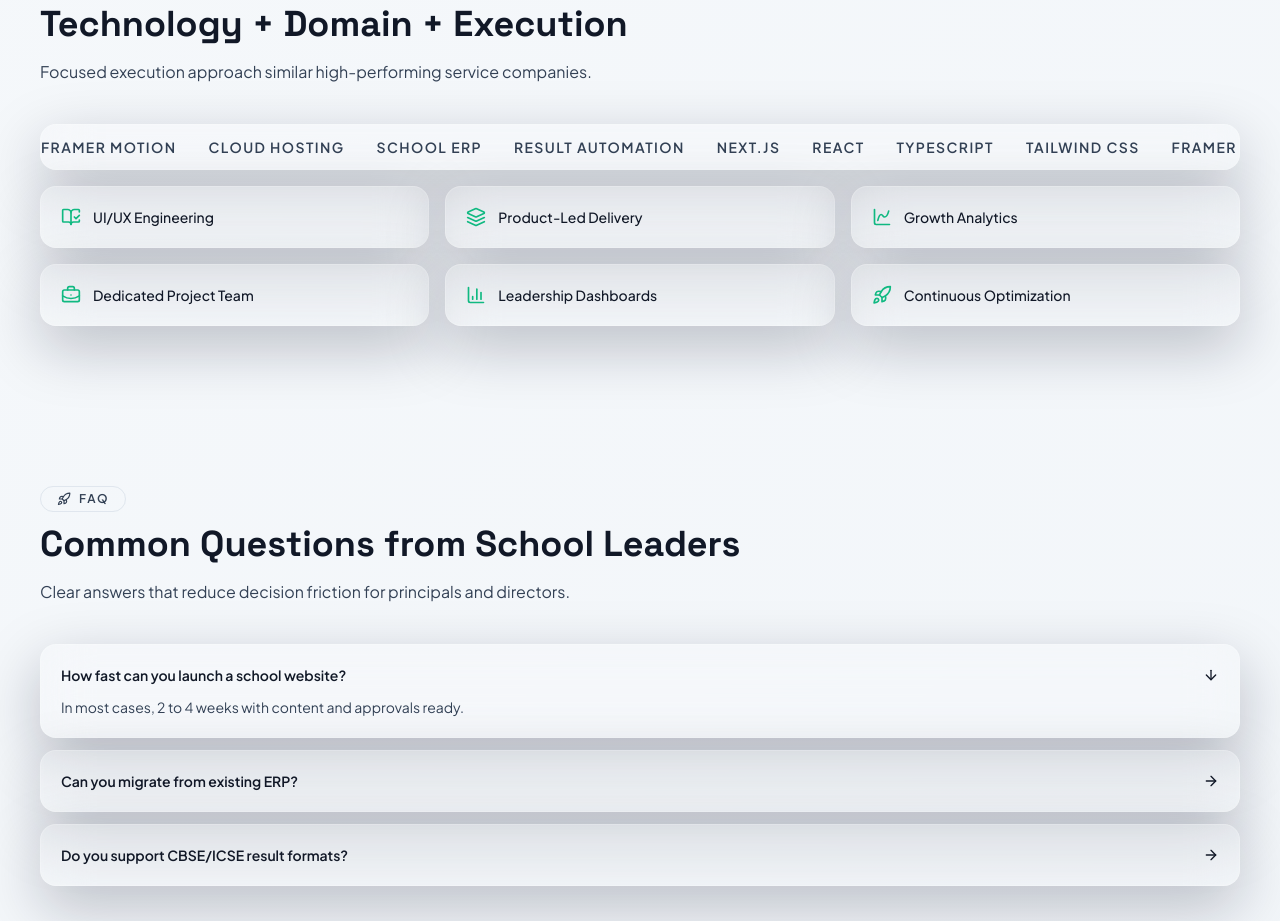
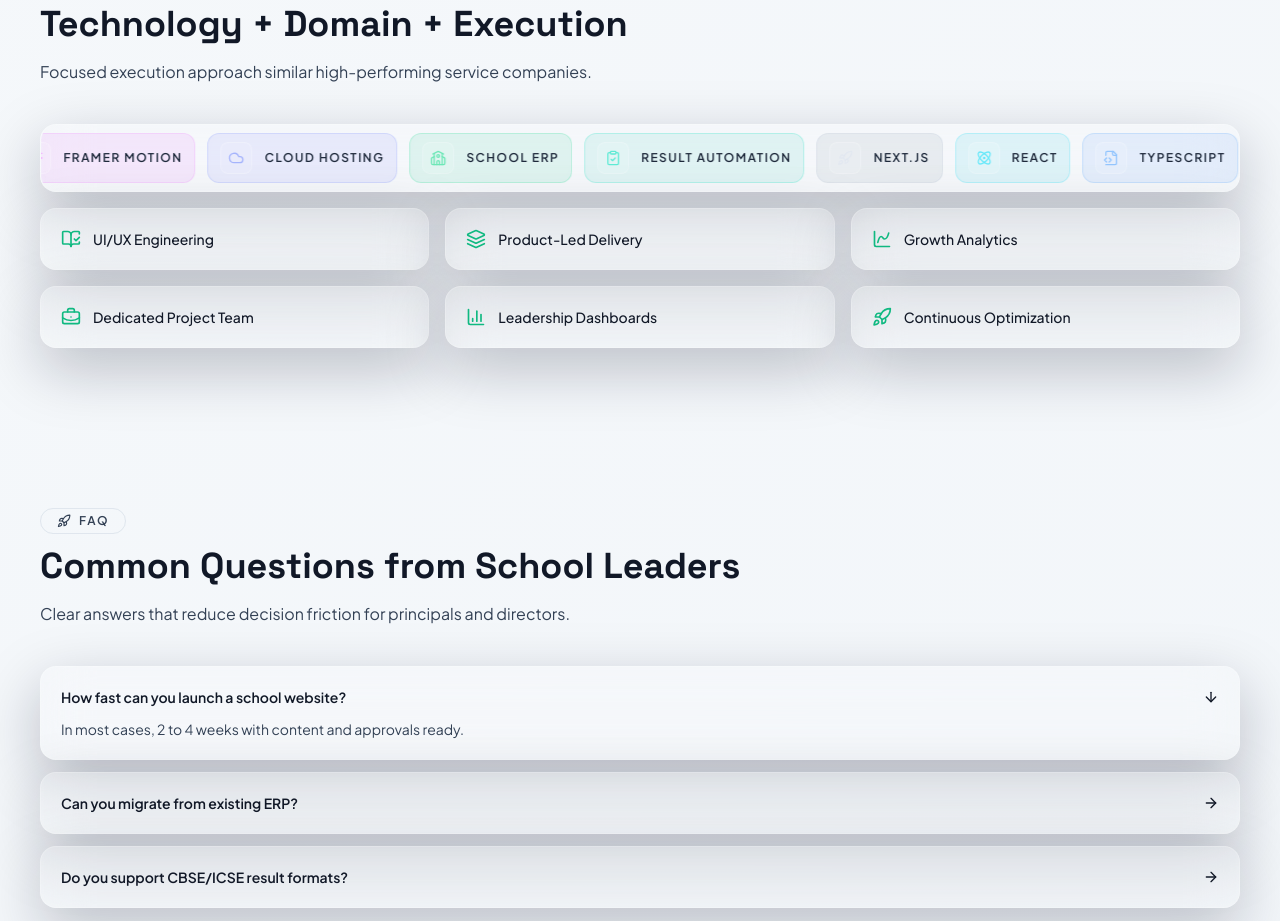
Before and after one commit to vishalgupta9792/Nova-Tech-Solutions, a Next.js app: page / in a window 1280 px wide. Shown: the part 3500-4421 px from the top of the page. Built offline with nearby package versions, Linux system fonts and the light colour scheme.

Commit message:
Upgrade technology marquee with icon chips and premium styling

```diff
--- a/app/page.tsx
+++ b/app/page.tsx
@@ -2,7 +2,7 @@
 
 import { FormEvent, useEffect, useMemo, useState } from "react";
 import { motion } from "framer-motion";
-import { ArrowRight, BadgeCheck, BarChart3, BookOpenCheck, BriefcaseBusiness, ChartSpline, Layers, Rocket, Wallet } from "lucide-react";
+import { ArrowRight, Atom, BadgeCheck, BarChart3, BookOpenCheck, BriefcaseBusiness, ChartSpline, ClipboardCheck, Cloud, FileCode2, Layers, Rocket, School, Sparkles, Wallet, Wind } from "lucide-react";
 import { ThemeToggle } from "@/components/theme-toggle";
 
 type Lead = { id: string; name: string; school: string; phone: string; service: string; plan: string; createdAt: string };
@@ -45,14 +45,14 @@ const expertise = [
   { label: "Continuous Optimization", icon: Rocket }
 ];
 const technologyTicker = [
-  "Next.js",
-  "React",
-  "TypeScript",
-  "Tailwind CSS",
-  "Framer Motion",
-  "Cloud Hosting",
-  "School ERP",
-  "Result Automation"
+  { label: "React", icon: Atom, iconTone: "text-cyan-300", chipTone: "border-cyan-300/35 bg-cyan-500/10" },
+  { label: "TypeScript", icon: FileCode2, iconTone: "text-blue-300", chipTone: "border-blue-300/35 bg-blue-500/10" },
+  { label: "Tailwind CSS", icon: Wind, iconTone: "text-sky-300", chipTone: "border-sky-300/35 bg-sky-500/10" },
+  { label: "Framer Motion", icon: Sparkles, iconTone: "text-fuchsia-300", chipTone: "border-fuchsia-300/35 bg-fuchsia-500/10" },
+  { label: "Cloud Hosting", icon: Cloud, iconTone: "text-indigo-300", chipTone: "border-indigo-300/35 bg-indigo-500/10" },
+  { label: "School ERP", icon: School, iconTone: "text-emerald-300", chipTone: "border-emerald-300/35 bg-emerald-500/10" },
+  { label: "Result Automation", icon: ClipboardCheck, iconTone: "text-teal-300", chipTone: "border-teal-300/35 bg-teal-500/10" },
+  { label: "Next.js", icon: Rocket, iconTone: "text-slate-200", chipTone: "border-slate-300/35 bg-slate-500/10" }
 ];
 const faqs = [
   { q: "How fast can you launch a school website?", a: "In most cases, 2 to 4 weeks with content and approvals ready." },
@@ -221,16 +221,26 @@ export default function HomePage() {
 
       <section id="technology" className="section-shell relative z-10">
         <Title tag="Expertise" head="Technology + Domain + Execution" desc="Focused execution approach similar high-performing service companies." />
-        <div className="glass mb-4 overflow-hidden py-3">
+        <div className="glass mb-4 overflow-hidden p-2">
           <motion.div
             animate={{ x: ["0%", "-50%"] }}
-            transition={{ duration: 16, ease: "linear", repeat: Infinity }}
-            className="flex w-max gap-8 px-4 text-sm font-semibold uppercase tracking-[0.1em] text-slate-700 dark:text-slate-200"
+            transition={{ duration: 18, ease: "linear", repeat: Infinity }}
+            className="flex w-max gap-3 px-2"
           >
             {[...technologyTicker, ...technologyTicker].map((item, i) => (
-              <span key={`${item}-${i}`} className="whitespace-nowrap">
-                {item}
-              </span>
+              <motion.div
+                key={`${item.label}-${i}`}
+                whileHover={{ y: -2, scale: 1.02 }}
+                transition={{ type: "spring", stiffness: 320, damping: 22 }}
+                className={`group flex items-center gap-3 rounded-xl border px-3 py-2 backdrop-blur ${item.chipTone}`}
+              >
+                <span className="inline-flex h-8 w-8 items-center justify-center rounded-lg border border-white/20 bg-white/10">
+                  <item.icon className={`h-4 w-4 ${item.iconTone}`} />
+                </span>
+                <span className="whitespace-nowrap text-xs font-semibold uppercase tracking-[0.12em] text-slate-800 dark:text-slate-100">
+                  {item.label}
+                </span>
+              </motion.div>
             ))}
           </motion.div>
         </div>
```
